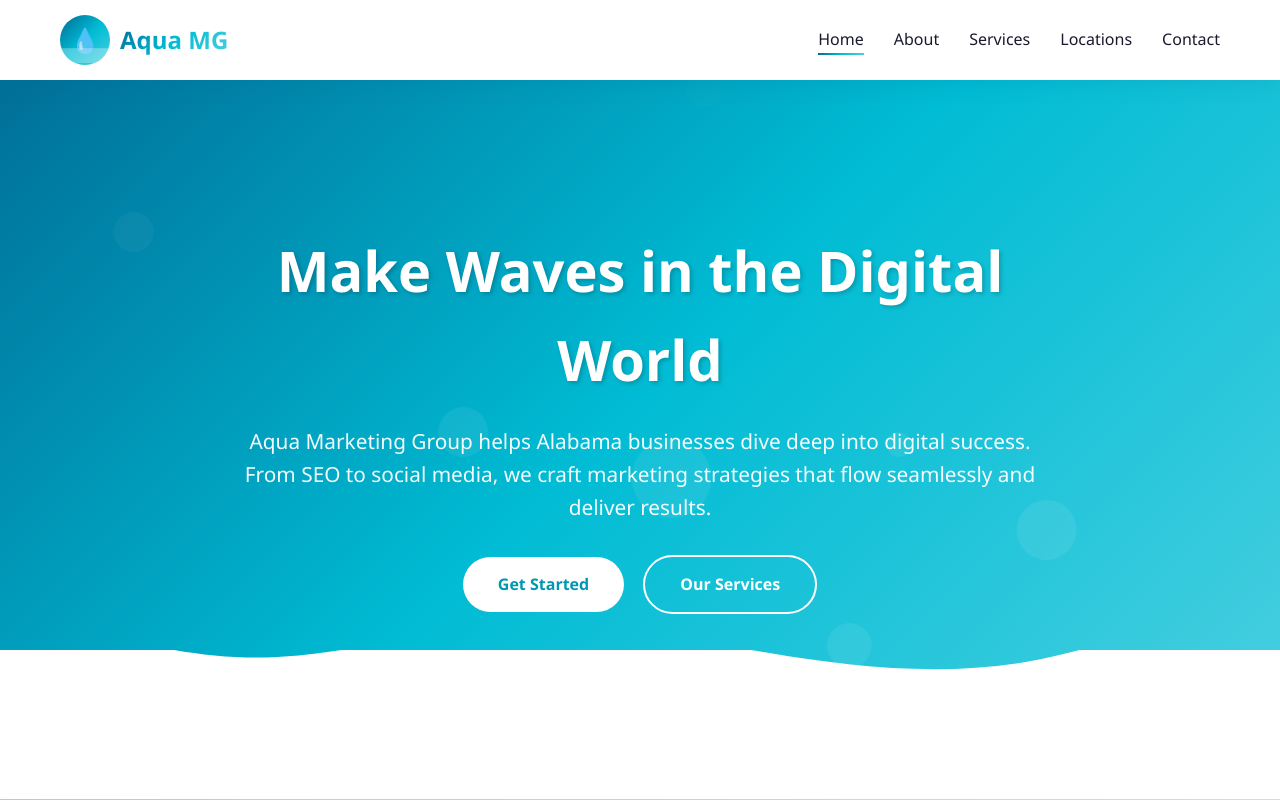
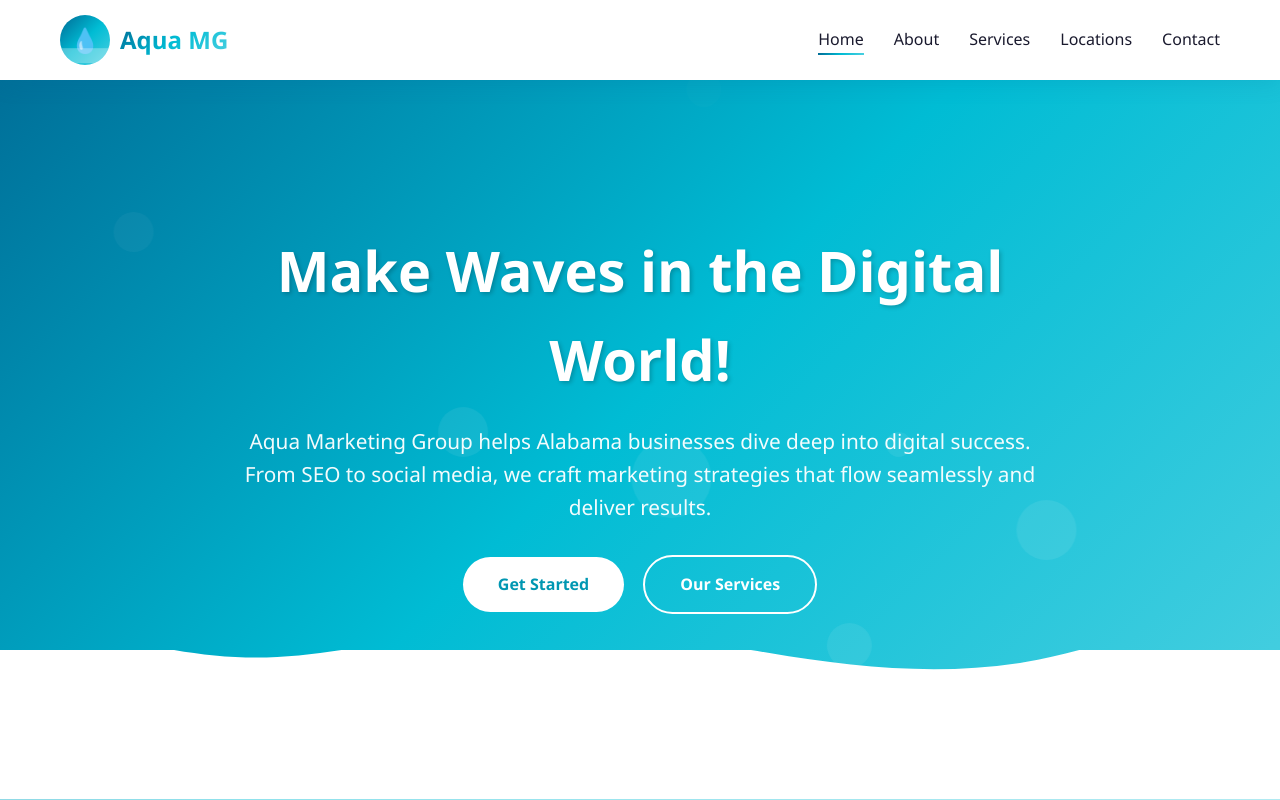
Before and after one commit to carl641/aquamarketing, a plain HTML site: page index.html in a window 1280 px wide. Shown: the top 800 px of the page. Drawn offline with Linux system fonts and the light colour scheme.

Commit message:
Add exclamation point to hero headline (#12)
Claude-Session: https://claude.ai/code/session_01NJwLGgb8h2kgr2XpXcQsZT

Co-authored-by: Claude <noreply@anthropic.com>

```diff
--- a/index.html
+++ b/index.html
@@ -120,7 +120,7 @@
             <div class="bubble"></div>
         </div>
         <div class="hero-content">
-            <h1>Make Waves in the Digital World</h1>
+            <h1>Make Waves in the Digital World!</h1>
             <p>Aqua Marketing Group helps Alabama businesses dive deep into digital success. From SEO to social media, we craft marketing strategies that flow seamlessly and deliver results.</p>
             <div class="hero-buttons">
                 <a href="contact" class="btn btn-primary">Get Started</a>
```
